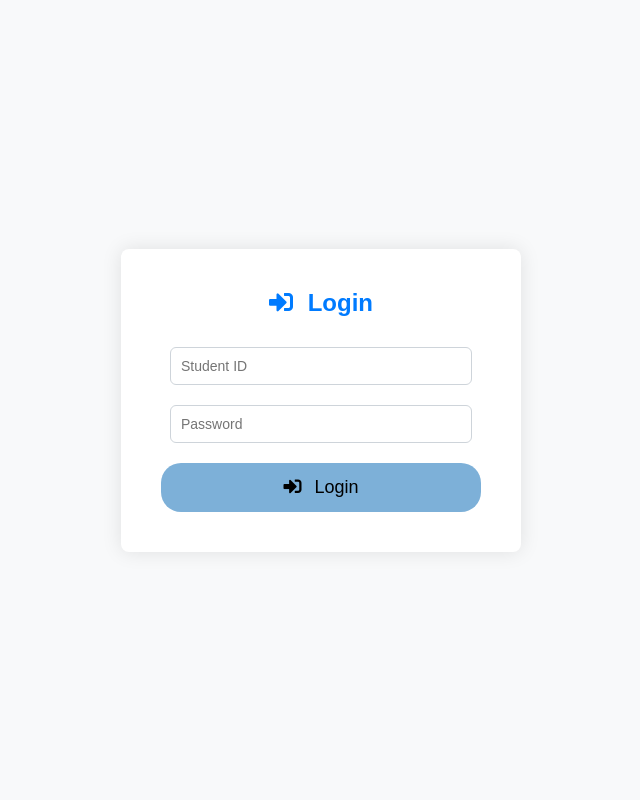
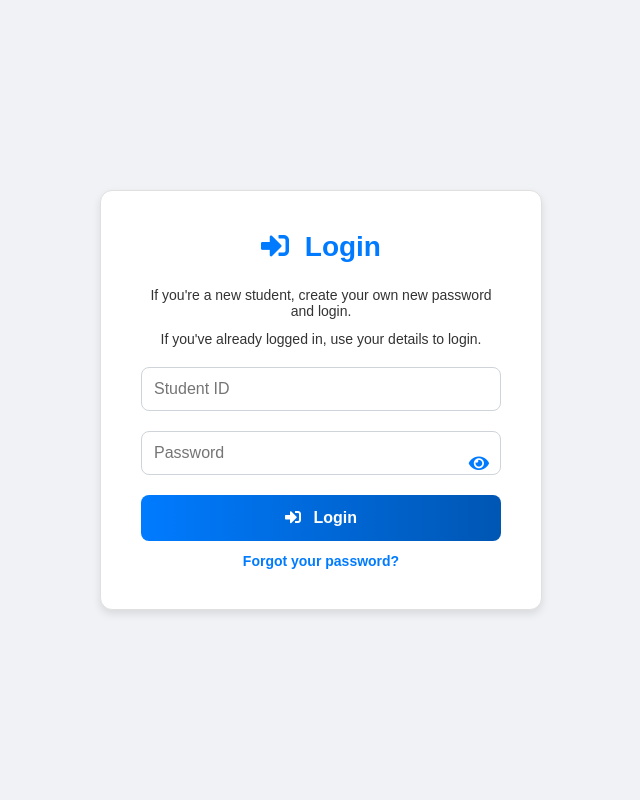
Before and after one commit to sneehaa/PredictivePrescriptiveAnalyticsForStudents, a Flask app: page / in a window 1280 px wide. Shown: the whole page, without its empty margins (319-959 px from the left). Run offline with Flask 3, Linux system fonts and the light colour scheme; parts of the project's set-up code (start-up, migrations or seed data) failed here and were passed over.

Commit message:
Modify templates/login.html

```diff
--- a/templates/login.html
+++ b/templates/login.html
@@ -8,7 +8,7 @@
     <style>
         body {
             font-family: Arial, sans-serif;
-            background-color: #f8f9fa;
+            background-color: #f0f2f5;
             margin: 0;
             padding: 0;
             display: flex;
@@ -20,28 +20,32 @@
         .login-container {
             background-color: #ffffff;
             padding: 40px;
-            border-radius: 8px;
-            box-shadow: 0px 0px 20px rgba(0, 0, 0, 0.1);
-            width: 320px;
+            border-radius: 12px;
+            box-shadow: 0px 4px 8px rgba(0, 0, 0, 0.1);
+            width: 360px;
             text-align: center;
+            position: relative;
+            border: 1px solid #e0e0e0;
         }
 
         .login-container h2 {
             margin-top: 0;
-            margin-bottom: 30px;
+            margin-bottom: 24px;
             color: #007bff;
-            font-size: 24px;
+            font-size: 28px;
+            font-weight: bold;
         }
 
         .login-container input[type="text"],
         .login-container input[type="password"] {
-            width: calc(100% - 40px);
-            padding: 10px;
+            width: 100%;
+            padding: 12px;
             margin-bottom: 20px;
             border: 1px solid #ced4da;
-            border-radius: 6px;
-            font-size: 14px;
+            border-radius: 8px;
+            font-size: 16px;
             transition: border-color 0.3s;
+            box-sizing: border-box;
         }
 
         .login-container input[type="text"]:focus,
@@ -50,21 +54,70 @@
             outline: none;
         }
 
+        .login-container .password-container {
+            position: relative;
+        }
+
+        .login-container .password-container i {
+            position: absolute;
+            right: 12px;
+            top: 50%;
+            transform: translateY(-50%);
+            cursor: pointer;
+            font-size: 18px;
+            color: #007bff;
+        }
+
         .login-container button {
             width: 100%;
             padding: 14px;
-            background-color: #7db0d8;
-            color: black;
+            background: linear-gradient(90deg, #007bff, #0056b3);
+            color: white;
             border: none;
-            border-radius: 20px;
-            font-size: 18px;
+            border-radius: 8px;
+            font-size: 16px;
+            font-weight: bold;
             cursor: pointer;
+            transition: background 0.3s, transform 0.2s;
+        }
+
+        .login-container button:hover {
+            background: linear-gradient(90deg, #0056b3, #003d80);
+            transform: translateY(-2px);
+        }
+
+        .login-container button:active {
+            transform: translateY(0);
         }
 
         .error {
-            color: red;
+            color: #dc3545;
             margin-bottom: 20px;
             font-size: 14px;
+        }
+
+        .forgot-password {
+            display: block;
+            margin-top: 12px;
+            font-size: 14px;
+            color: #007bff;
+            text-decoration: none;
+            font-weight: bold;
+        }
+
+        .forgot-password:hover {
+            text-decoration: underline;
+        }
+
+        .login-info {
+            font-size: 14px;
+            margin-bottom: 20px;
+            color: #333;
+        }
+
+        .login-info span {
+            display: block;
+            margin-bottom: 12px;
         }
 
         .login-icon {
@@ -75,14 +128,33 @@
 <body>
     <div class="login-container">
         <h2><i class="fas fa-sign-in-alt login-icon"></i> Login</h2>
+        <div class="login-info">
+            <span>If you're a new student, create your own new password and login.</span>
+            <span>If you've already logged in, use your details to login.</span>
+        </div>
         {% if error %}
         <div class="error">{{ error }}</div>
         {% endif %}
         <form method="post" action="{{ url_for('login') }}">
             <input type="text" name="id" placeholder="Student ID" required><br>
-            <input type="password" name="password" placeholder="Password" required><br>
+            <div class="password-container">
+                <input type="password" name="password" placeholder="Password" required id="password">
+                <i class="fas fa-eye" id="togglePassword"></i>
+            </div>
             <button type="submit"><i class="fas fa-sign-in-alt login-icon"></i> Login</button>
         </form>
+        <a href="#" class="forgot-password">Forgot your password?</a>
     </div>
+    <script>
+        const togglePassword = document.getElementById('togglePassword');
+        const passwordField = document.getElementById('password');
+
+        togglePassword.addEventListener('click', () => {
+            const type = passwordField.getAttribute('type') === 'password' ? 'text' : 'password';
+            passwordField.setAttribute('type', type);
+            togglePassword.classList.toggle('fa-eye');
+            togglePassword.classList.toggle('fa-eye-slash');
+        });
+    </script>
 </body>
 </html>
```
